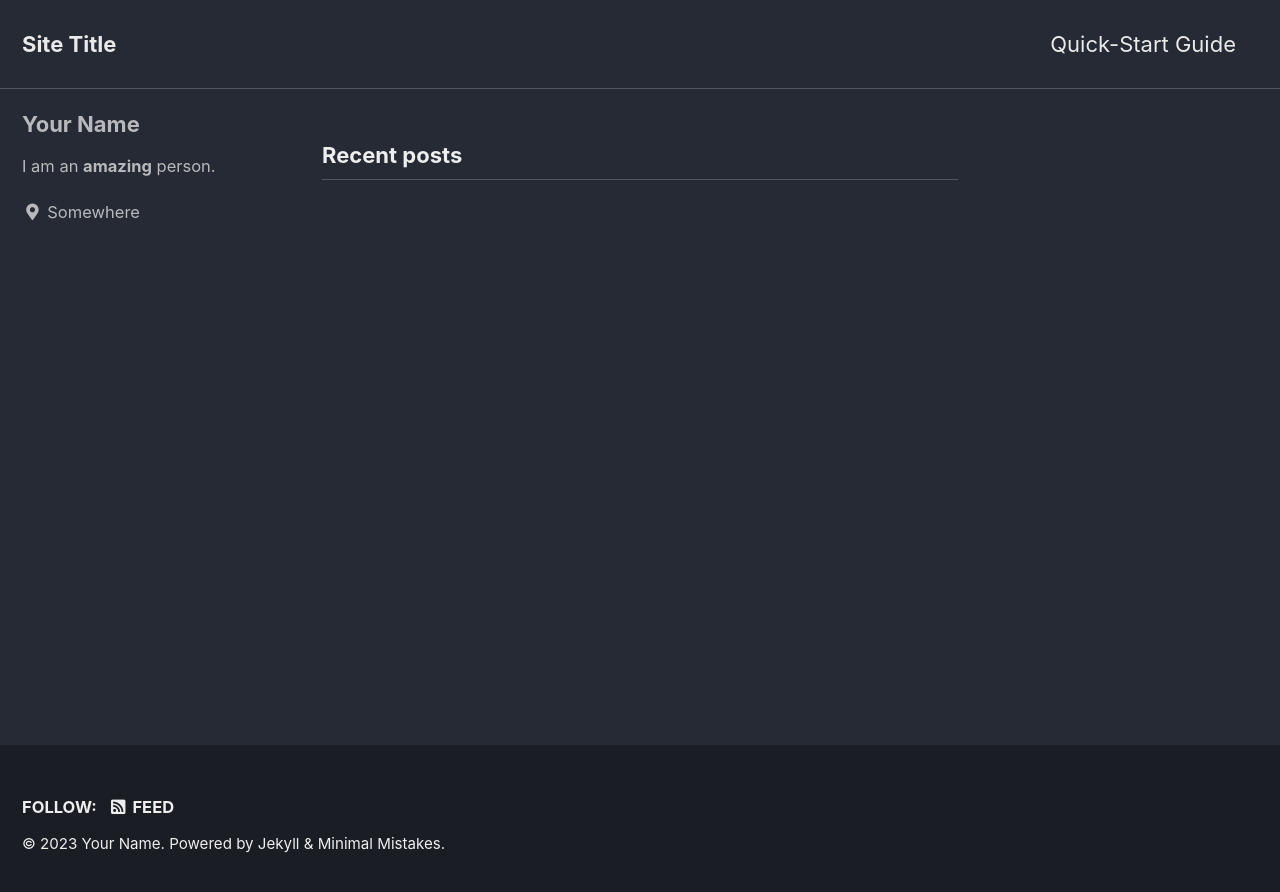
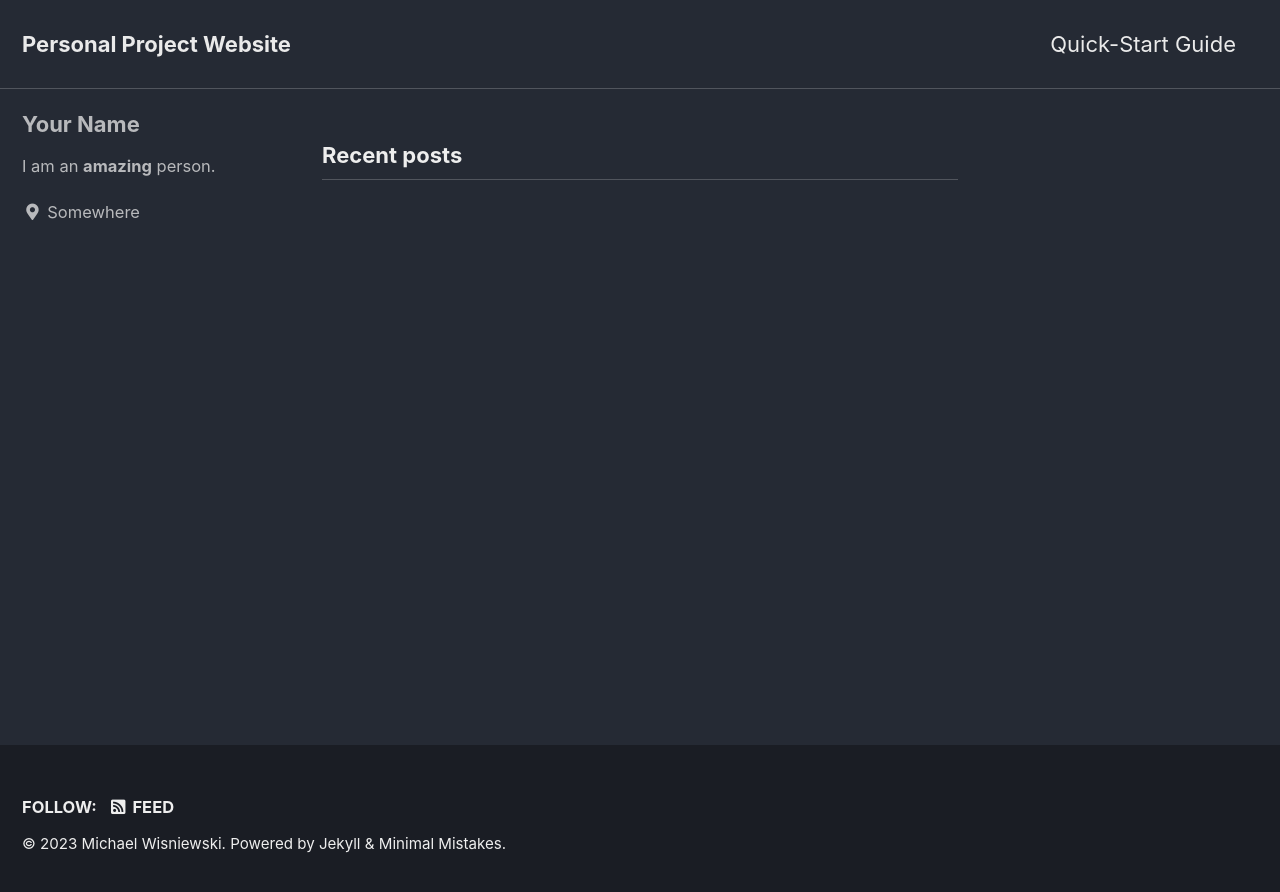
Before and after one commit to akaJengo/akaJengo.github.io, a Jekyll site: the page built from index.html, in a window 1280 px wide. Shown: the top 892 px of the page. Built offline with Jekyll 4.4.1, drawn with Linux system fonts in a browser that asks for light colours; cached includes are drawn as plain includes; the list of posts is cut into pages by our own code.

Commit message:
Update _config.yml

```diff
--- a/_config.yml
+++ b/_config.yml
@@ -16,14 +16,14 @@ minimal_mistakes_skin    : "dark" # "air", "aqua", "contrast", "dark", "dirt", "
 
 # Site Settings
 locale                   : "en-US"
-title                    : "Site Title"
+title                    : "Personal Project Website"
 title_separator          : "-"
 subtitle                 : # site tagline that appears below site title in masthead
-name                     : "Your Name"
-description              : "An amazing website."
-url                      : # the base hostname & protocol for your site e.g. "https://mmistakes.github.io"
+name                     : "Michael Wisniewski"
+description              : "An avid programmer trying many new things."
+url                      : "https://akaJengo.github.io" # the base hostname & protocol for your site e.g. "https://mmistakes.github.io"
 baseurl                  : # the subpath of your site, e.g. "/blog"
-repository               : # GitHub username/repo-name e.g. "mmistakes/minimal-mistakes"
+repository               : "akaJengo/akaJengo.github.io" # GitHub username/repo-name e.g. "mmistakes/minimal-mistakes"
 teaser                   : # path of fallback teaser image, e.g. "/assets/images/500x300.png"
 logo                     : # path of logo image to display in the masthead, e.g. "/assets/images/88x88.png"
 masthead_title           : # overrides the website title displayed in the masthead, use " " for no title
```
